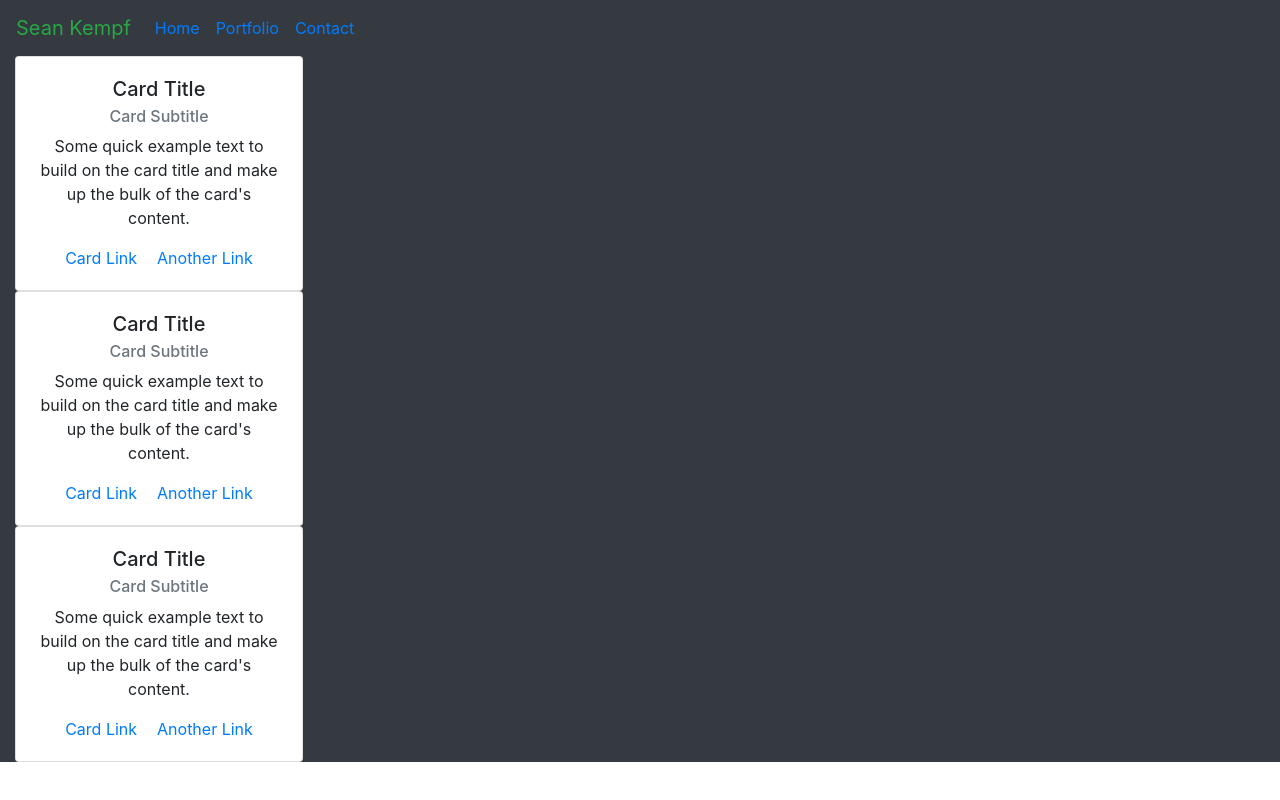
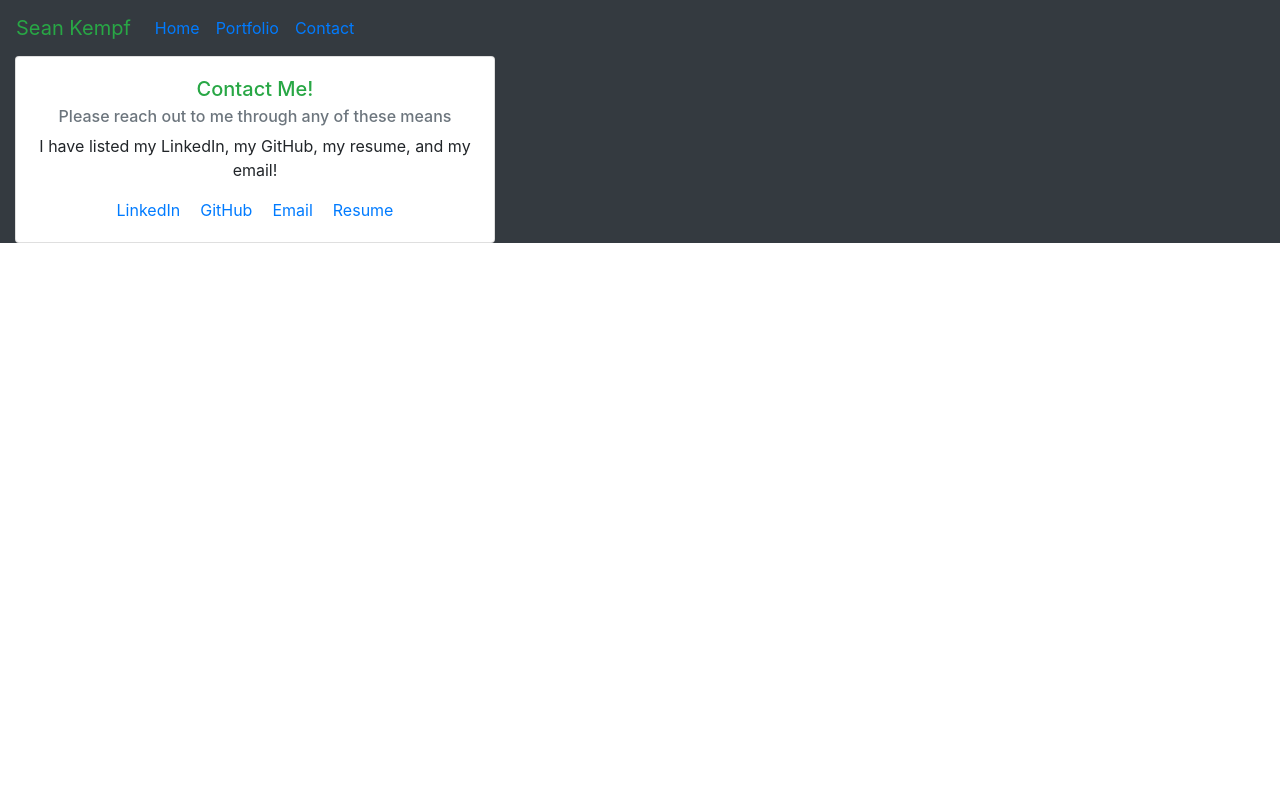
Before and after one commit to poserposer13/React-Portfolio, a React (Create React App) app: page /contact in a window 1280 px wide. Built offline with nearby package versions, Linux system fonts and the light colour scheme.

Commit message:
Updated Contact Card

```diff
--- a/src/components/ContactCard.js
+++ b/src/components/ContactCard.js
@@ -5,16 +5,17 @@ import Card from "react-bootstrap/Card"
 function ContactCard() {
     return (
         <>
-            <Card style={{ width: '18rem' }}>
+            <Card className="" style={{ width: '30rem' }}>
                 <Card.Body>
-                    <Card.Title>Card Title</Card.Title>
-                    <Card.Subtitle className="mb-2 text-muted">Card Subtitle</Card.Subtitle>
+                    <Card.Title className="text-success">Contact Me!</Card.Title>
+                    <Card.Subtitle className="mb-2 text-muted text-primary">Please reach out to me through any of these means</Card.Subtitle>
                     <Card.Text>
-                        Some quick example text to build on the card title and make up the bulk of
-                        the card's content.
+                       I have listed my LinkedIn, my GitHub, my resume, and my email!
                  </Card.Text>
-                    <Card.Link href="#">Card Link</Card.Link>
-                    <Card.Link href="#">Another Link</Card.Link>
+                    <Card.Link href="#">LinkedIn</Card.Link>
+                    <Card.Link href="#">GitHub</Card.Link>
+                    <Card.Link href="#">Email</Card.Link>
+                    <Card.Link href="#">Resume</Card.Link>
                 </Card.Body>
             </Card>
 
--- a/src/pages/Contact.js
+++ b/src/pages/Contact.js
@@ -12,16 +12,6 @@ function Contact() {
                         <ContactCard />
                     </Col>
                 </Row>
-                <Row>
-                    <Col>
-                        <ContactCard />
-                    </Col>
-                </Row>
-                <Row>
-                    <Col>
-                        <ContactCard />
-                    </Col>
-                </Row>
             </Container>
         </>
     )
```
Also changed, not shown: 1 other file (tests, documents, lock files or other folders).
